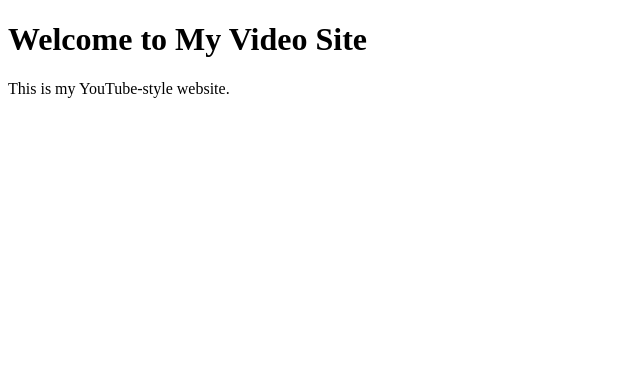
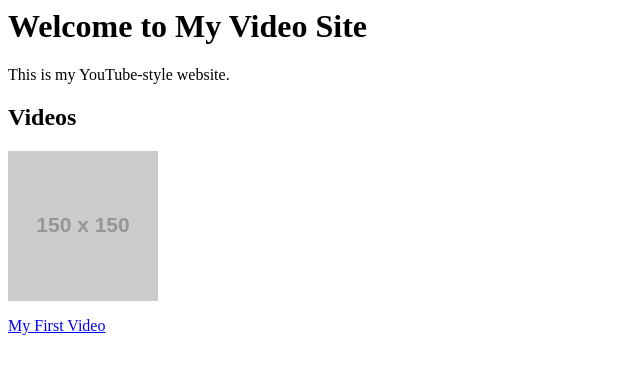
Before and after one commit to MCYTCODER/MCYTCODER.github.io, a plain HTML site: page index.html in a window 1280 px wide. Shown: the whole page, without its empty margins (0-640 px from the left). Drawn offline with Linux system fonts and the light colour scheme; placeholder pictures from the web are drawn by us.

Commit message:
Update index.html

```diff
--- a/index.html
+++ b/index.html
@@ -1,10 +1,12 @@
-<!DOCTYPE html>
-<html>
-<head>
-  <title>My Video Site</title>
-</head>
 <body>
   <h1>Welcome to My Video Site</h1>
   <p>This is my YouTube-style website.</p>
+
+  <h2>Videos</h2>
+  <div>
+    <a href="watch.html">
+      <img src="https://via.placeholder.com/150" alt="My First Video">
+      <p>My First Video</p>
+    </a>
+  </div>
 </body>
-</html>
```
